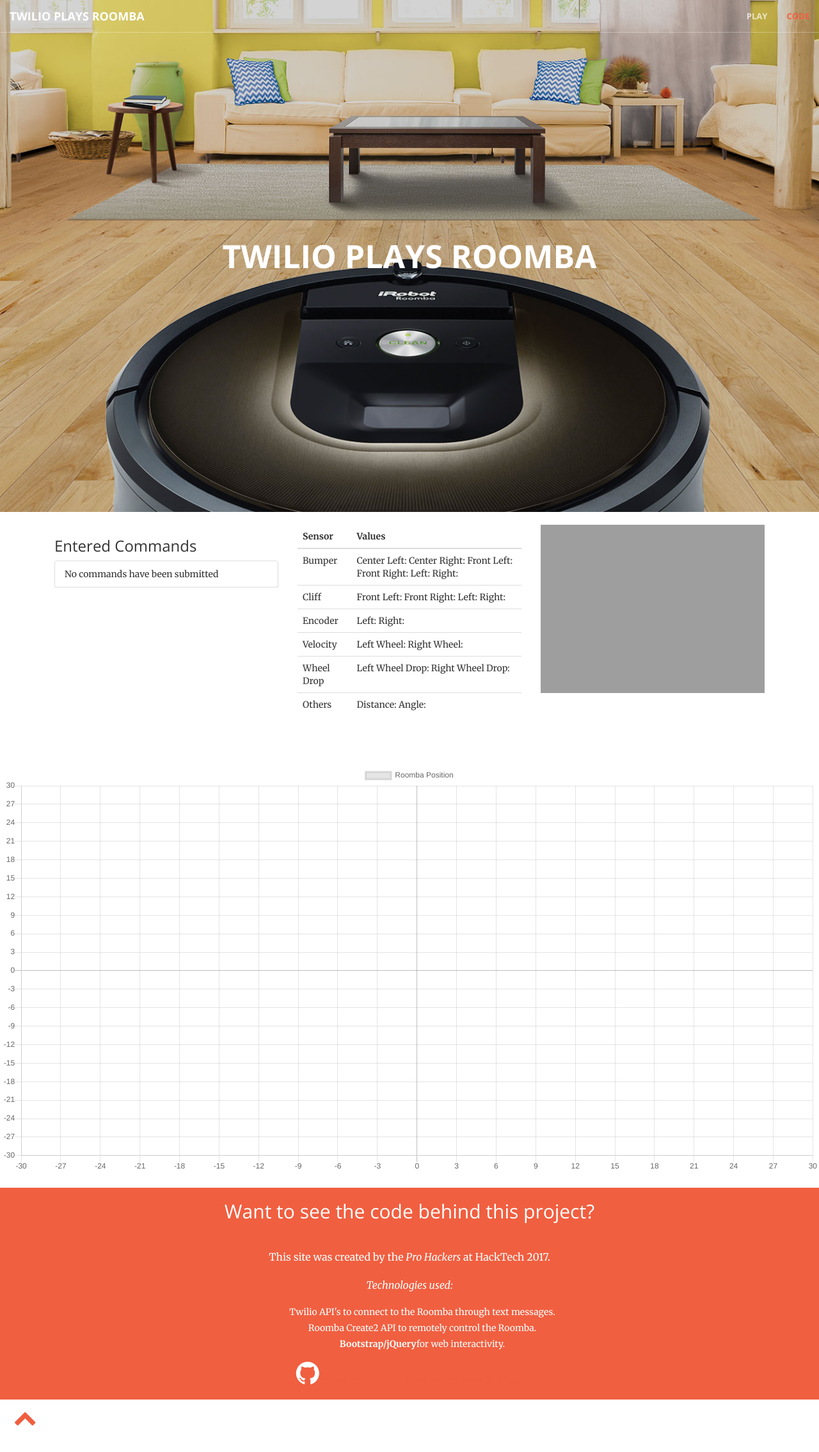
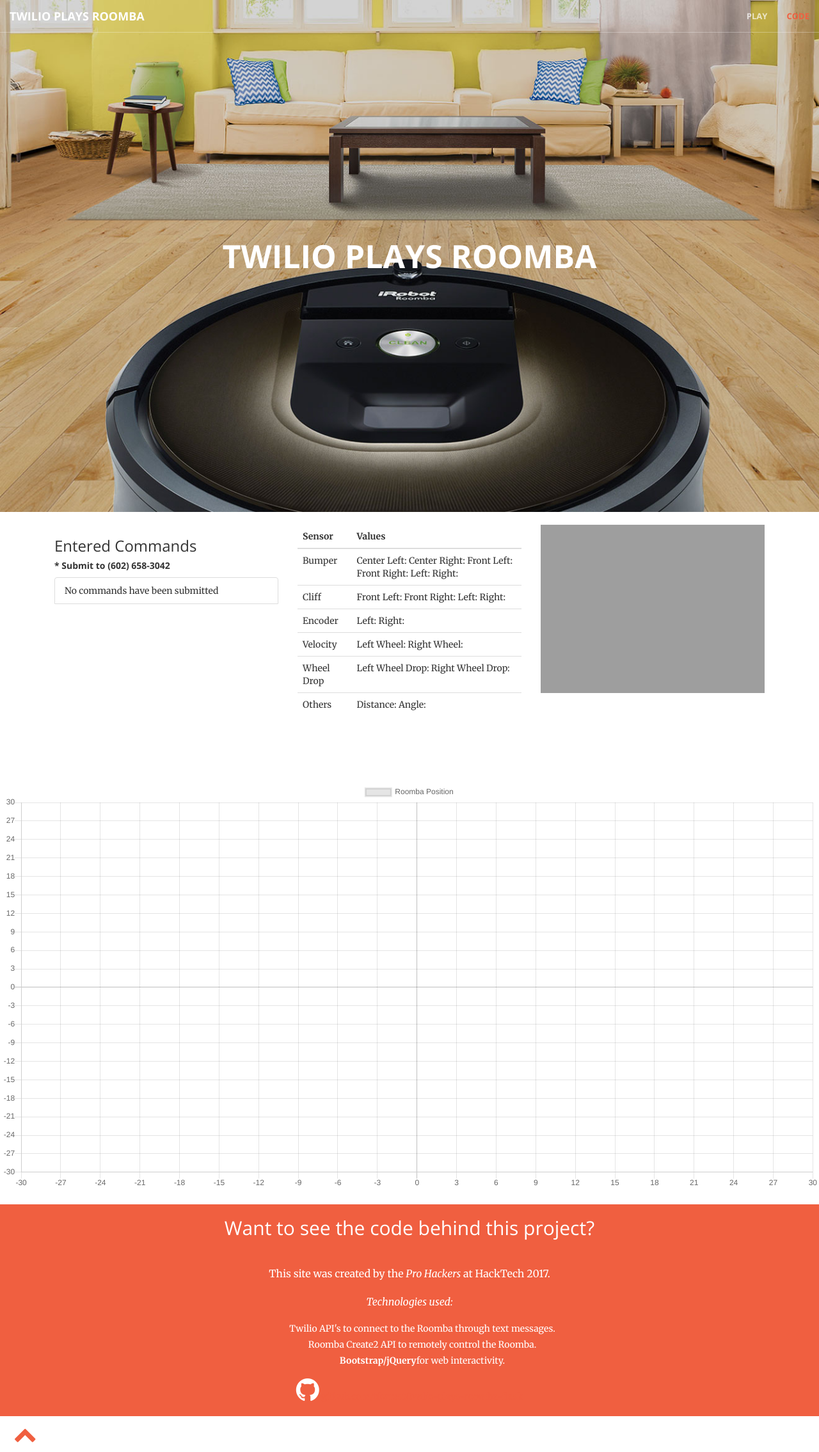
Before and after one commit to kaaniboy/hacktech, a Flask app: page / in a window 1280 px wide. Shown: the whole page at 64% size. Before the commit the page ends 2228 px from the top, so only its background shows below. Run offline with Flask 2, Linux system fonts and the light colour scheme; some libraries are stand-ins or nearby versions; grey boxes are pictures that could not be loaded.

Commit message:
update Twilio messages

```diff
--- a/templates/index.html
+++ b/templates/index.html
@@ -119,6 +119,7 @@
         <div class="container">
             <div class="col-sm-4">
               <h3>Entered Commands</h3>
+              <h5><b>* Submit to (602) 658-3042</b></h5>
               <ul id="commands" class="list-group">
                 <li class="list-group-item">No commands have been submitted</li>
               <ul>
```
